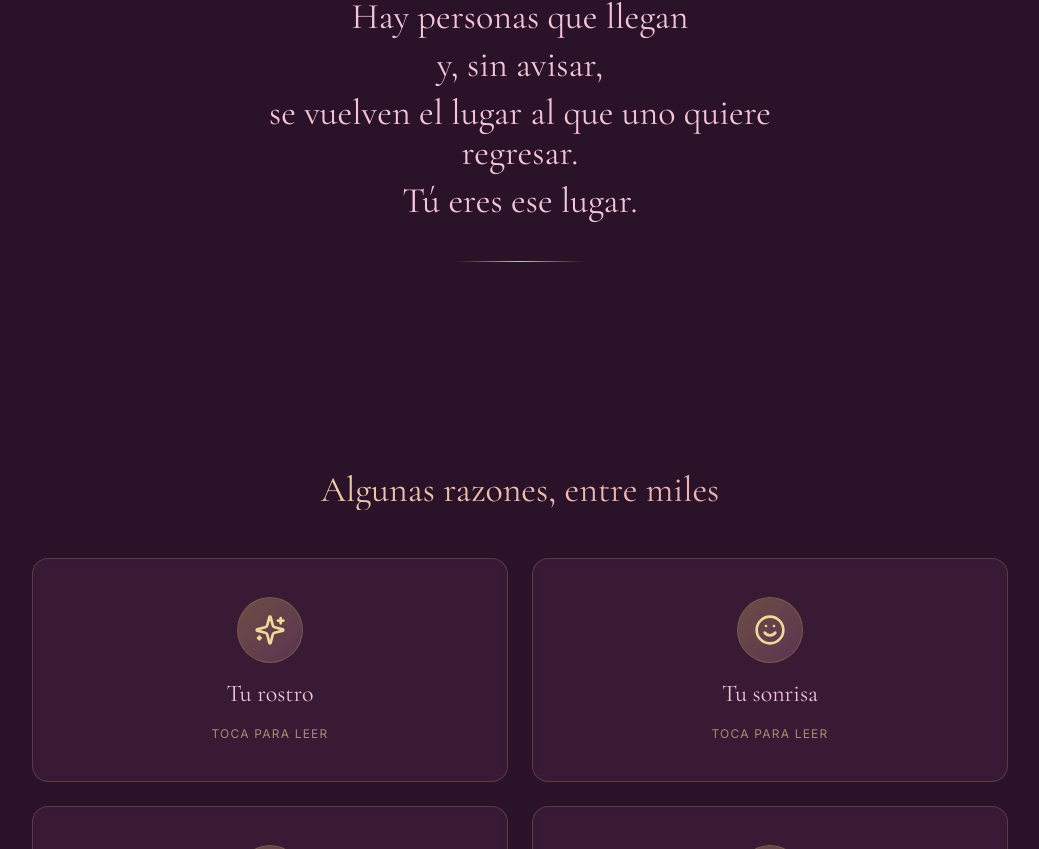
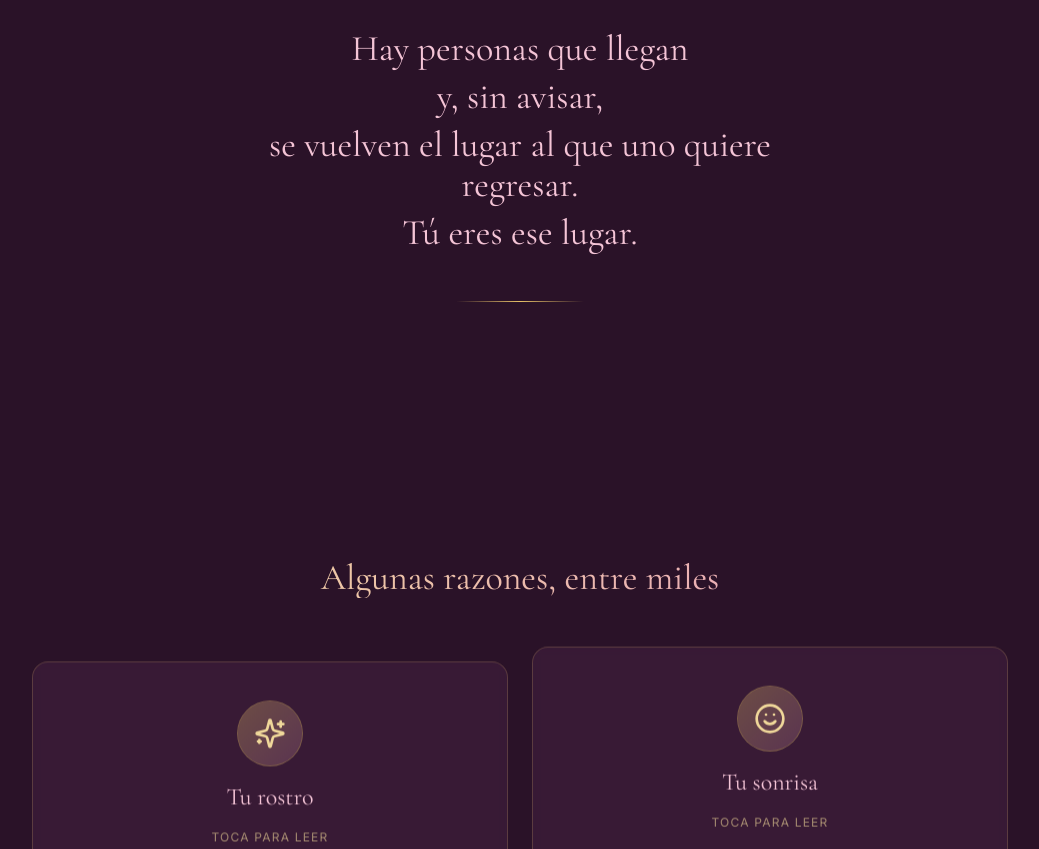
Before and after one commit to BannedForMacros/Pilar, a Next.js app: page / in a window 1280 px wide. Shown: the part 931-1780 px from the top of the page, without its empty margins (120-1159 px from the left). Built offline with nearby package versions, Linux system fonts and the light colour scheme.

Commit message:
fix para que se vea bonito

```diff
--- a/app/globals.css
+++ b/app/globals.css
@@ -61,10 +61,16 @@ body {
   transform-style: preserve-3d;
   transition: transform 0.7s cubic-bezier(0.22, 1, 0.36, 1);
 }
-.flip-card:hover .flip-inner,
-.flip-card:focus-within .flip-inner,
+/* En móvil/touch el flip es SOLO por toque (estado data-flipped). */
 .flip-card[data-flipped="true"] .flip-inner {
   transform: rotateY(180deg);
+}
+/* El hover solo aplica en dispositivos con puntero real (escritorio). */
+@media (hover: hover) and (pointer: fine) {
+  .flip-card:hover .flip-inner,
+  .flip-card:focus-within .flip-inner {
+    transform: rotateY(180deg);
+  }
 }
 .flip-face {
   backface-visibility: hidden;
--- a/components/AnimatedMessage.tsx
+++ b/components/AnimatedMessage.tsx
@@ -1,33 +1,89 @@
 "use client";
 
-import { motion } from "framer-motion";
+import { useRef } from "react";
+import {
+  motion,
+  useScroll,
+  useTransform,
+  useReducedMotion,
+  type MotionValue,
+} from "framer-motion";
 import { content } from "@/config/content";
 
 export default function AnimatedMessage() {
+  const ref = useRef<HTMLElement>(null);
+  const { scrollYProgress } = useScroll({
+    target: ref,
+    offset: ["start 0.85", "center 0.4"],
+  });
+
+  const lines = content.message;
+
   return (
-    <section className="relative mx-auto flex max-w-2xl flex-col items-center px-6 py-24 text-center sm:py-32">
+    <section
+      ref={ref}
+      className="relative mx-auto flex max-w-2xl flex-col items-center px-6 py-28 text-center sm:py-40"
+    >
       <div className="space-y-2">
-        {content.message.map((line, i) => (
-          <motion.p
+        {lines.map((line, i) => (
+          <Line
             key={i}
-            initial={{ opacity: 0, y: 18 }}
-            whileInView={{ opacity: 1, y: 0 }}
-            viewport={{ once: true, amount: 0.6 }}
-            transition={{ duration: 0.7, delay: i * 0.35, ease: "easeOut" }}
-            className="font-display text-2xl leading-snug text-rosa-soft sm:text-3xl md:text-4xl"
-          >
-            {line}
-          </motion.p>
+            text={line}
+            index={i}
+            total={lines.length}
+            progress={scrollYProgress}
+          />
         ))}
       </div>
 
-      <motion.span
-        initial={{ scaleX: 0, opacity: 0 }}
-        whileInView={{ scaleX: 1, opacity: 1 }}
-        viewport={{ once: true }}
-        transition={{ duration: 0.9, delay: content.message.length * 0.35 }}
-        className="mt-10 block h-px w-32 origin-center bg-gradient-to-r from-transparent via-gold to-transparent"
-      />
+      <Divider progress={scrollYProgress} />
     </section>
   );
 }
+
+/** Cada línea se revela según el progreso del scroll dentro de la sección. */
+function Line({
+  text,
+  index,
+  total,
+  progress,
+}: {
+  text: string;
+  index: number;
+  total: number;
+  progress: MotionValue<number>;
+}) {
+  const reduce = useReducedMotion();
+
+  // Cada línea ocupa una "ventana" del progreso, de forma escalonada
+  const start = (index / total) * 0.7;
+  const end = start + 0.4;
+
+  const opacity = useTransform(progress, [start, end], [0, 1]);
+  const y = useTransform(progress, [start, end], [28, 0]);
+  const blurN = useTransform(progress, [start, end], [10, 0]);
+  const filter = useTransform(blurN, (b) => `blur(${b}px)`);
+
+  return (
+    <motion.p
+      style={reduce ? undefined : { opacity, y, filter }}
+      initial={reduce ? { opacity: 1 } : false}
+      className="font-display text-2xl leading-snug text-rosa-soft sm:text-3xl md:text-4xl"
+    >
+      {text}
+    </motion.p>
+  );
+}
+
+function Divider({ progress }: { progress: MotionValue<number> }) {
+  const reduce = useReducedMotion();
+  const scaleX = useTransform(progress, [0.6, 1], [0, 1]);
+  const opacity = useTransform(progress, [0.6, 1], [0, 1]);
+
+  return (
+    <motion.span
+      style={reduce ? undefined : { scaleX, opacity }}
+      className="mt-12 block h-px w-32 origin-center bg-gradient-to-r from-transparent via-gold to-transparent"
+    />
+  );
+}
--- a/components/Hero.tsx
+++ b/components/Hero.tsx
@@ -70,14 +70,18 @@ export default function Hero() {
 
       <motion.div
         style={reduce ? undefined : { opacity }}
-        initial={{ opacity: 0 }}
-        animate={{ opacity: 1 }}
-        transition={{ duration: 1, delay: 1.6 }}
         className="absolute bottom-10 flex flex-col items-center text-gold-soft/70"
         aria-hidden="true"
       >
-        <span className="mb-1 text-xs uppercase tracking-widest">Desliza</span>
-        <ChevronDown className="h-5 w-5 animate-float" />
+        <motion.div
+          initial={{ opacity: 0, y: -6 }}
+          animate={{ opacity: 1, y: 0 }}
+          transition={{ duration: 1, delay: 1.6 }}
+          className="flex flex-col items-center"
+        >
+          <span className="mb-1 text-xs uppercase tracking-widest">Desliza</span>
+          <ChevronDown className="h-5 w-5 animate-float" />
+        </motion.div>
       </motion.div>
     </section>
   );
--- a/components/Reasons.tsx
+++ b/components/Reasons.tsx
@@ -1,7 +1,13 @@
 "use client";
 
-import { useState } from "react";
-import { motion } from "framer-motion";
+import { useRef, useState } from "react";
+import {
+  motion,
+  useScroll,
+  useTransform,
+  useReducedMotion,
+  type MotionValue,
+} from "framer-motion";
 import { Sparkles, Smile, Star, Heart, type LucideIcon } from "lucide-react";
 import { content, type ReasonIcon } from "@/config/content";
 
@@ -13,21 +19,34 @@ const ICONS: Record<ReasonIcon, LucideIcon> = {
 };
 
 export default function Reasons() {
+  const ref = useRef<HTMLElement>(null);
+  const { scrollYProgress } = useScroll({
+    target: ref,
+    offset: ["start end", "end start"],
+  });
+
   return (
-    <section className="relative mx-auto max-w-5xl px-6 py-20">
+    <section ref={ref} className="relative mx-auto max-w-5xl px-6 py-24">
       <motion.h2
-        initial={{ opacity: 0, y: 14 }}
+        initial={{ opacity: 0, y: 18 }}
         whileInView={{ opacity: 1, y: 0 }}
         viewport={{ once: true, amount: 0.6 }}
         transition={{ duration: 0.7 }}
-        className="mb-12 text-center font-display text-3xl text-gradient sm:text-4xl"
+        className="mb-14 text-center font-display text-3xl text-gradient sm:text-4xl"
       >
         {content.reasonsHeading}
       </motion.h2>
 
       <div className="grid grid-cols-1 gap-6 sm:grid-cols-2">
         {content.reasons.map((reason, i) => (
-          <ReasonCard key={i} index={i} icon={reason.icon} title={reason.title} text={reason.text} />
+          <ReasonCard
+            key={i}
+            index={i}
+            icon={reason.icon}
+            title={reason.title}
+            text={reason.text}
+            progress={scrollYProgress}
+          />
         ))}
       </div>
     </section>
@@ -39,21 +58,33 @@ function ReasonCard({
   icon,
   title,
   text,
+  progress,
 }: {
   index: number;
   icon: ReasonIcon;
   title: string;
   text: string;
+  progress: MotionValue<number>;
 }) {
   const Icon = ICONS[icon];
   const [flipped, setFlipped] = useState(false);
+  const reduce = useReducedMotion();
+
+  // Parallax sutil: las columnas se desplazan en sentidos opuestos al hacer scroll
+  const dir = index % 2 === 0 ? 1 : -1;
+  const parallaxY = useTransform(progress, [0, 1], [40 * dir, -40 * dir]);
 
   return (
     <motion.div
-      initial={{ opacity: 0, y: 24 }}
-      whileInView={{ opacity: 1, y: 0 }}
-      viewport={{ once: true, amount: 0.4 }}
-      transition={{ duration: 0.6, delay: index * 0.1 }}
+      style={reduce ? undefined : { y: parallaxY }}
+      initial={{ opacity: 0, y: 40, scale: 0.96 }}
+      whileInView={{ opacity: 1, y: 0, scale: 1 }}
+      viewport={{ once: true, amount: 0.3 }}
+      transition={{
+        duration: 0.7,
+        delay: index * 0.12,
+        ease: [0.22, 1, 0.36, 1],
+      }}
       className="flip-card h-56"
       data-flipped={flipped}
     >
```
